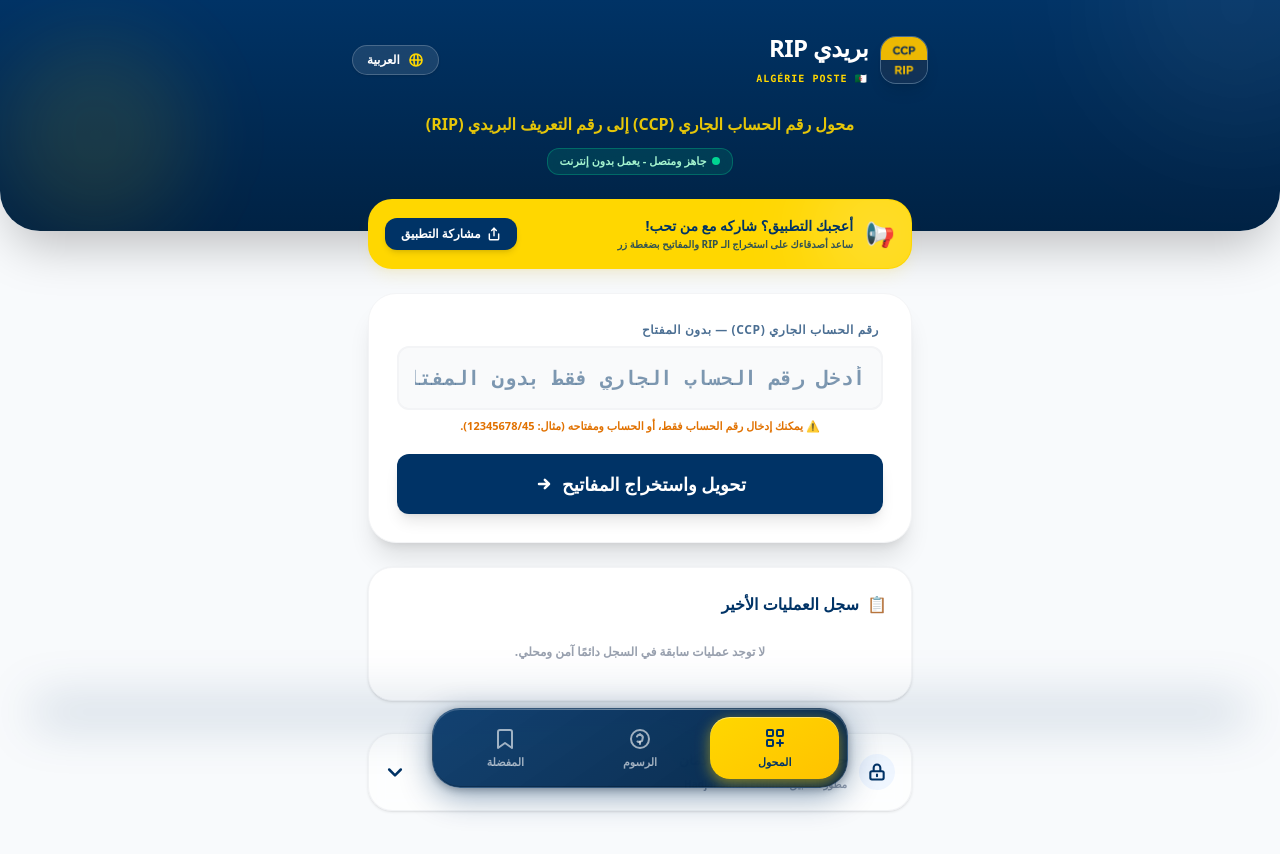
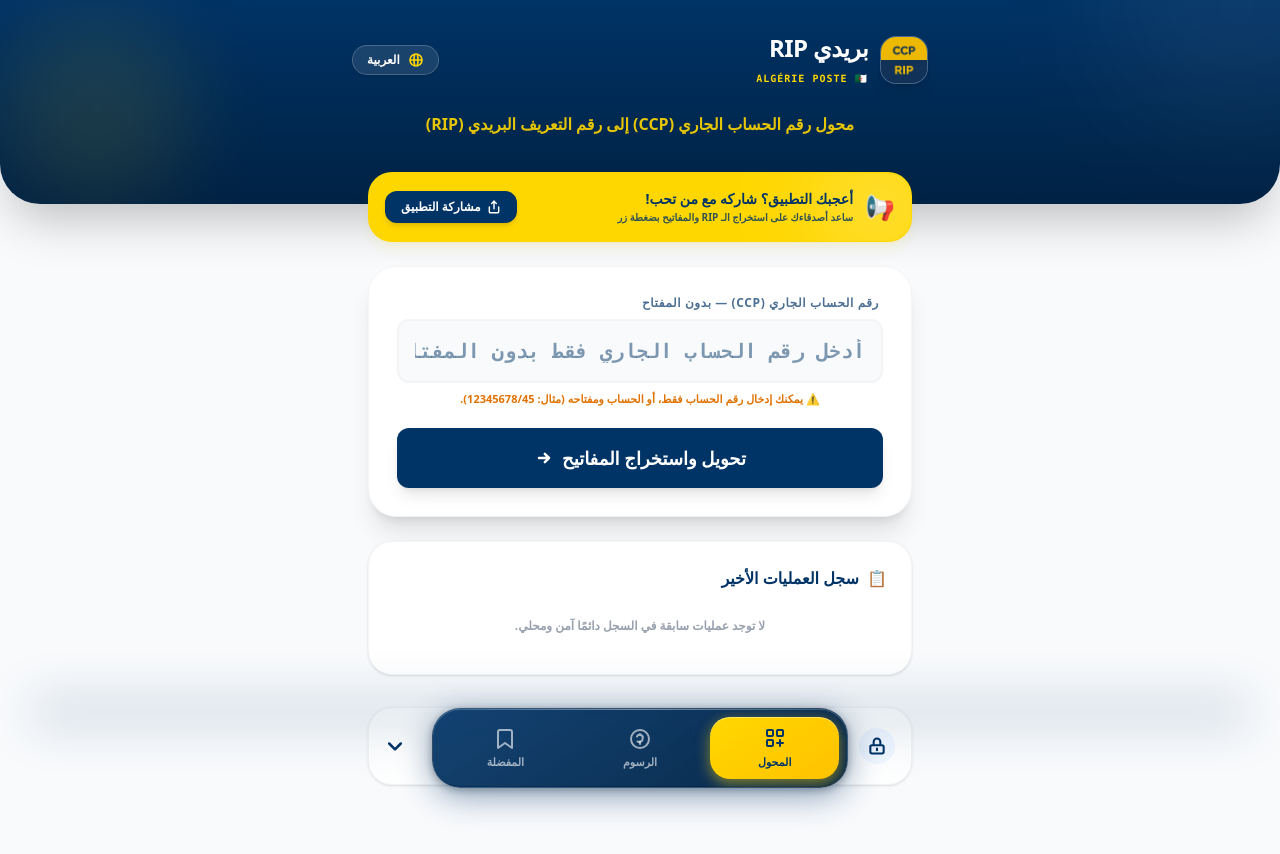
Before and after one commit to Salah-dz-14/DZ-Post-CCP-RIP, a React (Vite) app: page / in a window 1280 px wide. Shown: the top 854 px of the page. Built offline with nearby package versions, Linux system fonts and the light colour scheme.

Commit message:
feat: add PWA install prompt to status UI
Display install button when a deferred prompt is available to improve PWA accessibility.

```diff
--- a/App.tsx
+++ b/App.tsx
@@ -251,19 +251,15 @@
 
           <p className="text-[#FFD700] text-sm md:text-base font-bold opacity-90 mb-3">{t.subtitle}</p>
 
+          {(!isOnline || (deferredPrompt && !isAppInstalled)) && (
             <div className="flex flex-wrap items-center justify-center gap-2">
-            {!isOnline ? (
+              {!isOnline && (
                 <div className="inline-flex items-center gap-2 bg-amber-400/20 backdrop-blur-md border border-amber-400/40 text-amber-100 px-3.5 py-1.5 rounded-xl text-xs font-black">
                   <span className="relative flex h-2.5 w-2.5">
                     <span className="animate-ping absolute inline-flex h-full w-full rounded-full bg-amber-400 opacity-75"></span>
                     <span className="relative inline-flex rounded-full h-2.5 w-2.5 bg-amber-500"></span>
                   </span>
                   <span>⚡ {t.offlineReady}</span>
-              </div>
-            ) : (
-              <div className="inline-flex items-center gap-1.5 bg-emerald-500/15 backdrop-blur-md border border-emerald-400/30 text-emerald-200 px-3 py-1 rounded-xl text-[11px] font-bold">
-                <span className="w-2 h-2 rounded-full bg-emerald-400"></span>
-                <span>{isArabic ? 'جاهز ومتصل - يعمل بدون إنترنت' : 'Ready & Offline Capable'}</span>
                 </div>
               )}
 
@@ -277,6 +273,7 @@
                 </button>
               )}
             </div>
+          )}
         </div>
       </header>
 
```
Lines whose indentation alone changed are shown as unchanged.
